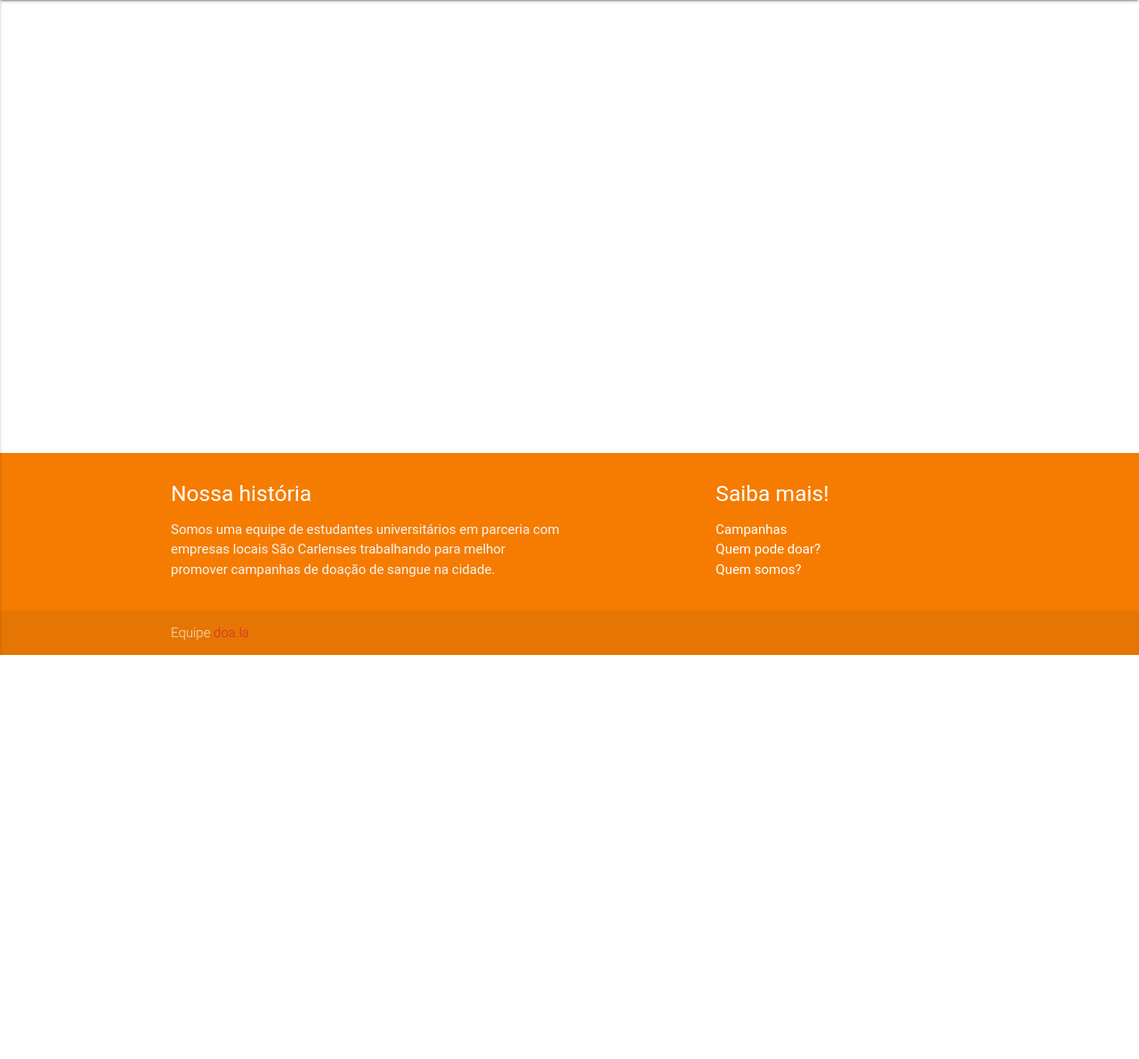
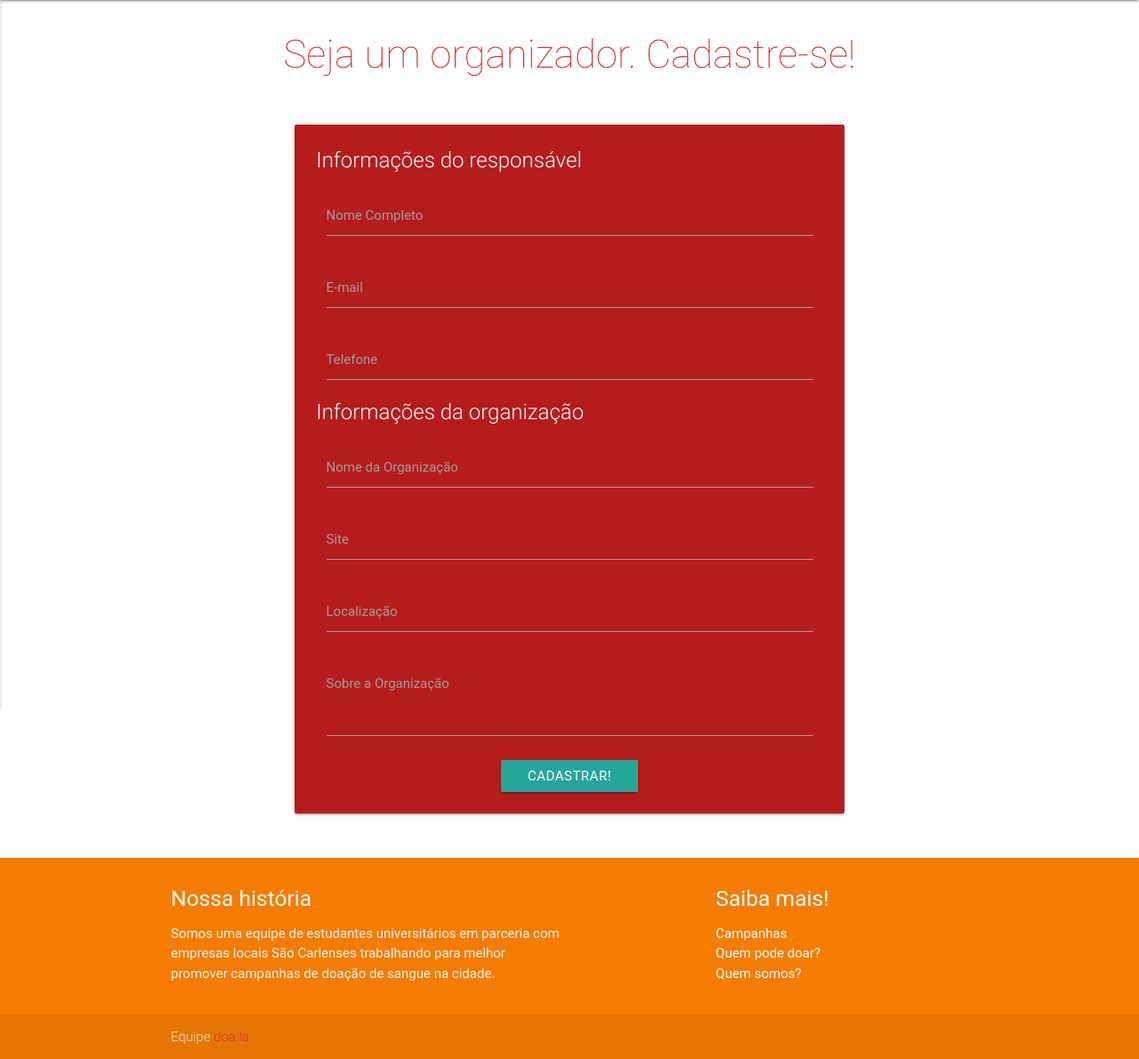
Before and after one commit to rvferreira/GoodVamps, a Django app: template gvapp/templates/cadastro_organizador.html in a window 1280 px wide. Shown: the part 64-1254 px from the top of the page at 89% size. Before the commit the page ends 800 px from the top, so only its background shows below. Run offline with Django 3.2, Linux system fonts and the light colour scheme; the template is opened without the code that fills it, so the values that code supplies are empty; parts of the project's set-up code (start-up, migrations or seed data) failed here and were passed over; some libraries are stand-ins or nearby versions; some web fonts are replaced.

Commit message:
cadastro organizador atualizado para card

```diff
--- a/gvapp/templates/cadastro_organizador.html
+++ b/gvapp/templates/cadastro_organizador.html
@@ -1 +1,59 @@
-{% extends "base.html" %}
+{% extends "base.html" %} {% block content %}
+
+<script>
+    initializations = funtion() {}
+</script>
+
+<div class="section">
+    <h3 class="center-align condensed thin {{color2_text}}">Seja um organizador. Cadastre-se!</h3>
+</div>
+
+<div class="section">
+    <div class="row">
+        <div class="col s6 offset-s3">
+            <div class="card {{color3}}">
+                <div class="card-content white-text">
+                    <form>
+                        <span class="card-title">Informações do responsável</span>
+                        <div class="input-field col s12">
+                            <input value="" id="first_name2" type="text" class="validate">
+                            <label for="first_name2">Nome Completo</label>
+                        </div>
+                        <div class="input-field col s12">
+                            <input value="" id="first_name2" type="text" class="validate">
+                            <label for="first_name2">E-mail</label>
+                        </div>
+                        <div class="input-field col s12">
+                            <input value="" id="first_name2" type="text" class="validate">
+                            <label for="first_name2">Telefone</label>
+                        </div>
+                        <div class="divider"></div>
+                        <span class="card-title">Informações da organização</span>
+                        <div class="input-field col s12">
+                            <input value="" id="first_name2" type="text" class="validate">
+                            <label for="first_name2">Nome da Organização</label>
+                        </div>
+                        <div class="input-field col s12">
+                            <input value="" id="first_name2" type="text" class="validate">
+                            <label for="first_name2">Site</label>
+                        </div>
+                        <div class="input-field col s12">
+                            <input value="" id="first_name2" type="text" class="validate">
+                            <label for="first_name2">Localização</label>
+                        </div>
+                        <div class="input-field col s12">
+                            <textarea id="textarea1" class="materialize-textarea" length="120"></textarea>
+                            <label for="textarea1">Sobre a Organização</label>
+                        </div>
+                        <div class="center-align">
+                            <button class="btn waves-effect waves-light" type="submit" name="action">Cadastrar!</button>
+                        </div>
+                </div>
+                </form>
+            </div>
+        </div>
+    </div>
+</div>
+</div>
+
+{% endblock %}
```
